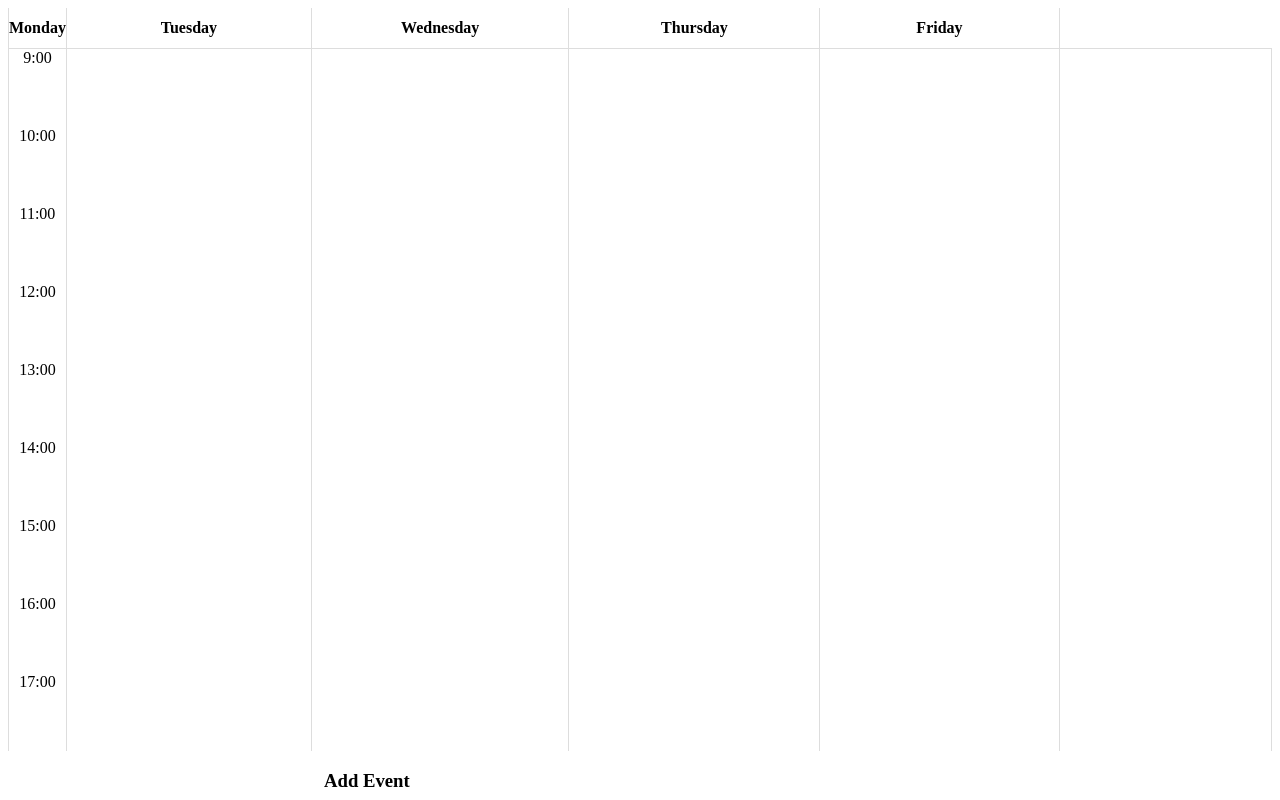
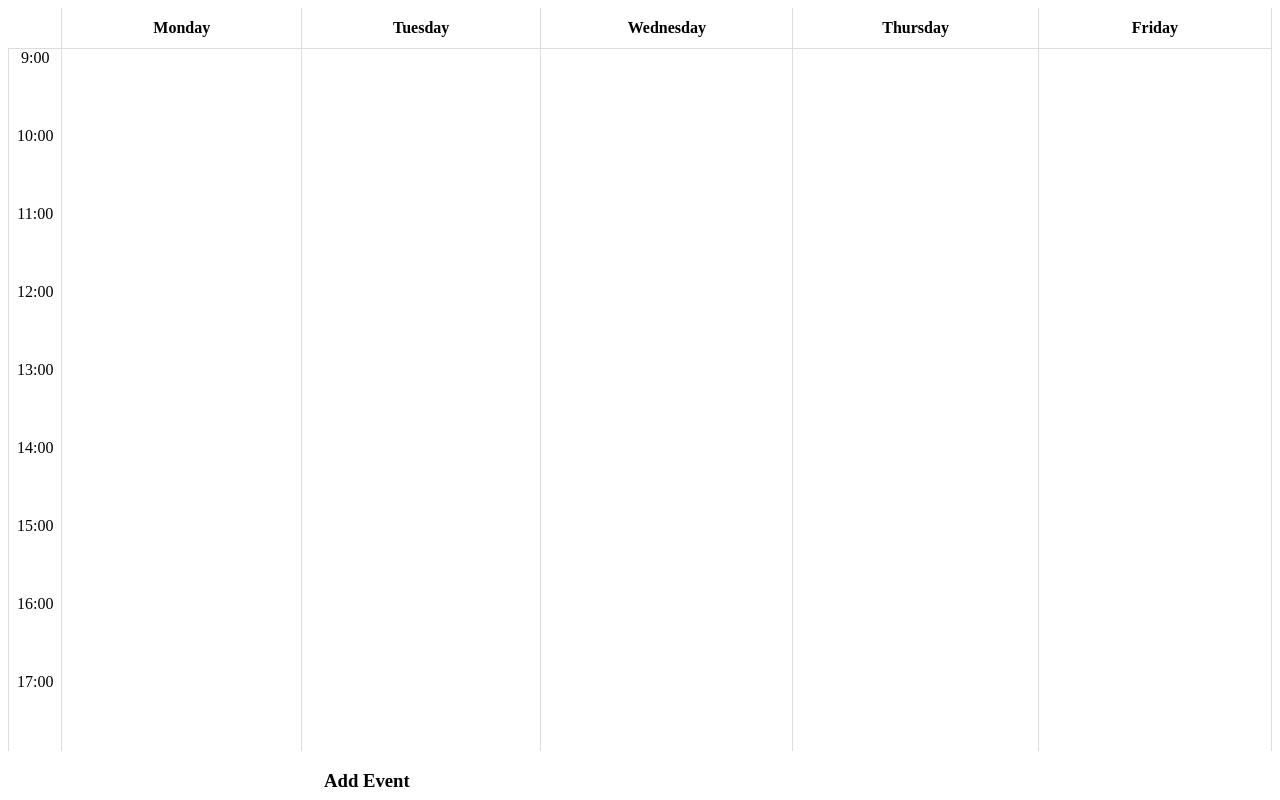
Before and after one commit to sdf1444/vitamin-london-tech-test, a Next.js app: page / in a window 1280 px wide. Shown: the top 800 px of the page. Built offline with nearby package versions, Linux system fonts and the light colour scheme.

Commit message:
add blank header cell

```diff
--- a/src/pages/index.tsx
+++ b/src/pages/index.tsx
@@ -40,6 +40,7 @@ const Calendar = () => {
       <table>
         <thead>
           <tr>
+            <th className='blank-header-cell'></th>
             <th className='day'>Monday</th>
             <th className='day'>Tuesday</th>
             <th className='day'>Wednesday</th>
```
